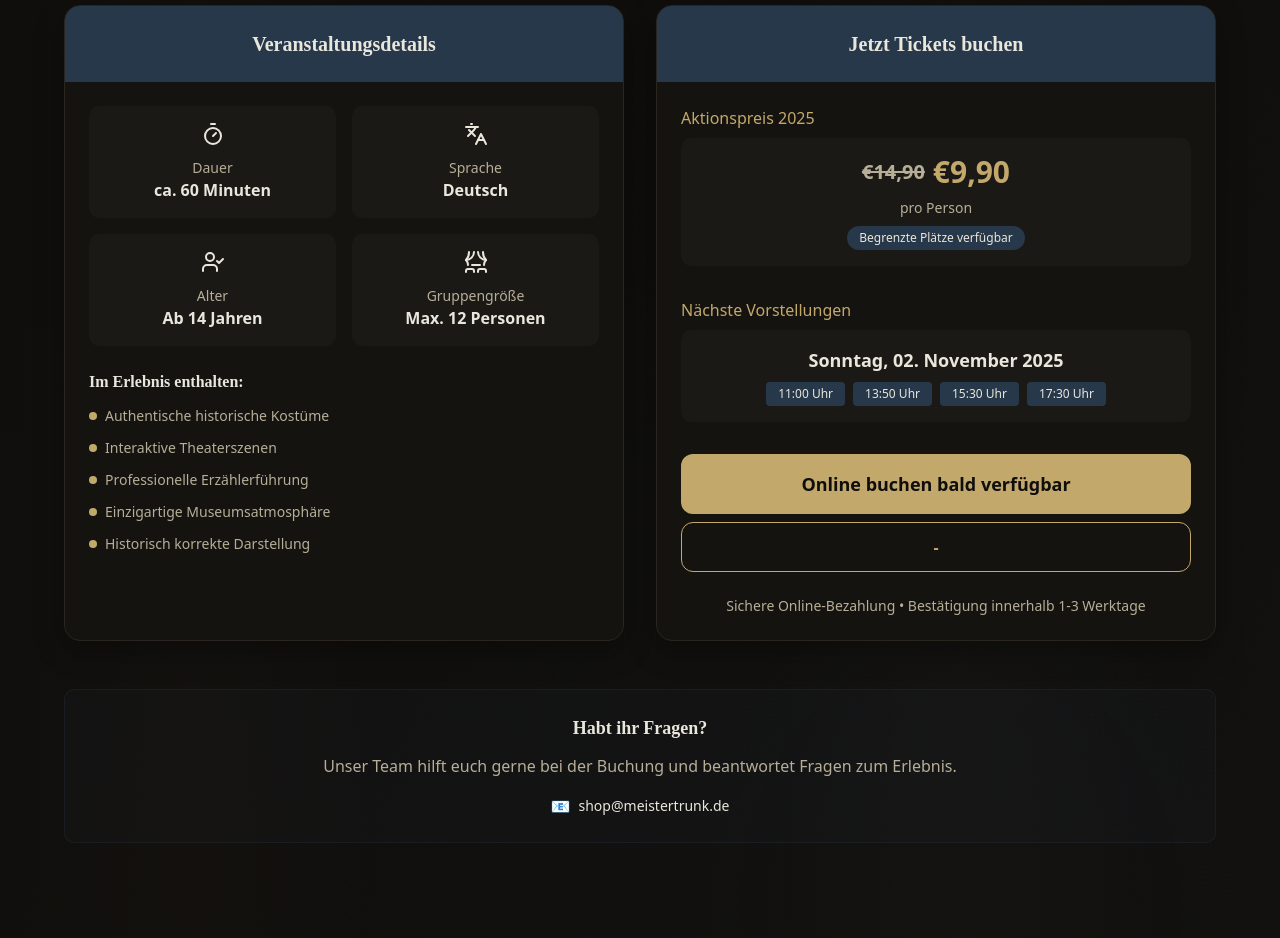
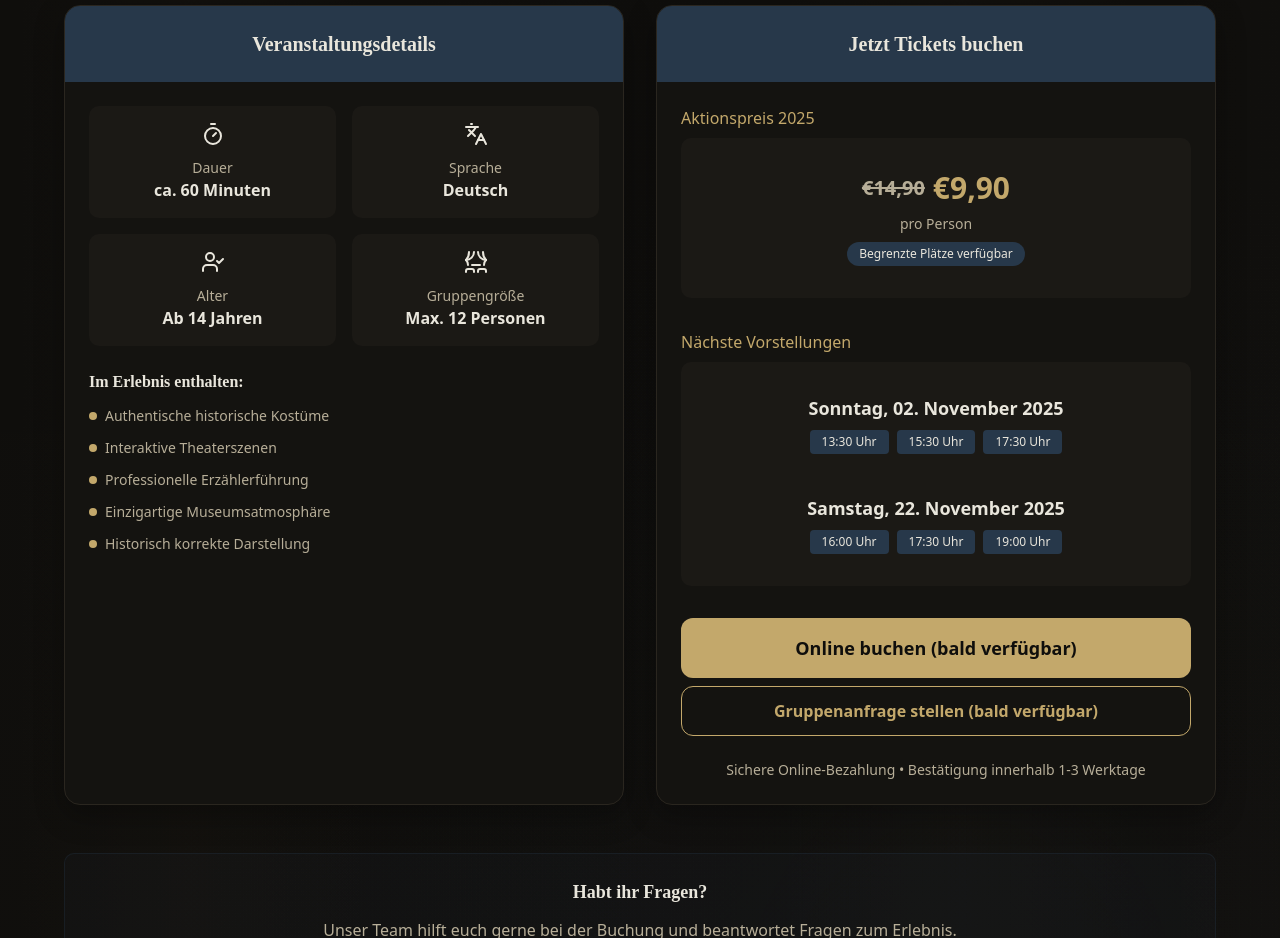
Before and after one commit to yuzl/rothenburg.anno1631, an Astro site: page / in a window 1280 px wide. Shown: the part 3600-4538 px from the top of the page. Built offline with nearby package versions, Linux system fonts and the light colour scheme; Astro itself is replaced by a stand-in of ours; a web font is replaced by a local one.

Commit message:
feat: remove hero background image, update booking button state, and adjust upcoming shows content

```diff
--- a/src/components/landingpage.tsx
+++ b/src/components/landingpage.tsx
@@ -36,12 +36,6 @@ const LandingPage: React.FC = () => {
         behavior: 'smooth',
       });
     }
-  };
-
-  const handleBooking = () => {
-    if (!isClient) return;
-
-    window.open('https://www.google.com', '_blank');
   };
 
   return (
@@ -402,7 +396,7 @@ const LandingPage: React.FC = () => {
                     {content.tickets.discountLabel}
                   </div>
                   <div
-                    className="mb-8 rounded-lg p-4 text-center"
+                    className="mb-8 rounded-lg px-4 py-8 text-center"
                     style={{ backgroundColor: '#1b1915' }}
                   >
                     <div className="text-center">
@@ -434,10 +428,10 @@ const LandingPage: React.FC = () => {
                       {content.tickets.upcomingShowsLabel}
                     </div>
                     <div
-                      className="mb-8 rounded-lg p-4 text-center"
+                      className="mb-8 rounded-lg px-4 py-8 text-center"
                       style={{ backgroundColor: '#1b1915' }}
                     >
-                      <div className="space-y-4">
+                      <div className="space-y-10">
                         {content.tickets.upcomingShows.map((show, index) => (
                           <div key={index}>
                             <div
@@ -462,7 +456,7 @@ const LandingPage: React.FC = () => {
                       </div>
                     </div>
                     <button
-                      onClick={() => handleBooking()}
+                      disabled
                       className="w-full cursor-pointer text-lg font-semibold transition-all duration-300 hover:scale-105"
                       style={{
                         backgroundColor: '#c3a86b',
@@ -475,6 +469,7 @@ const LandingPage: React.FC = () => {
                     </button>
 
                     <button
+                      disabled
                       className="w-full cursor-pointer transition-all duration-300 hover:scale-105"
                       style={{
                         border: '1px solid #c3a86b',
--- a/src/content/landing-page-content.ts
+++ b/src/content/landing-page-content.ts
@@ -70,11 +70,15 @@ export const content = {
     upcomingShows: [
       {
         date: 'Sonntag, 02. November 2025',
-        timeSlots: ['11:00 Uhr', '13:50 Uhr', '15:30 Uhr', '17:30 Uhr'],
+        timeSlots: ['13:30 Uhr', '15:30 Uhr', '17:30 Uhr'],
+      },
+      {
+        date: 'Samstag, 22. November 2025',
+        timeSlots: ['16:00 Uhr', '17:30 Uhr', '19:00 Uhr'],
       },
     ],
-    primaryButton: 'Online buchen bald verfügbar', // Tickets online buchen
-    secondaryButton: '-', // Gruppenanfrage stellen
+    primaryButton: 'Online buchen (bald verfügbar)', // Tickets online buchen
+    secondaryButton: 'Gruppenanfrage stellen (bald verfügbar)', // Gruppenanfrage stellen
     trustInfo: 'Sichere Online-Bezahlung • Bestätigung innerhalb 1-3 Werktage',
     contact: {
       title: 'Habt ihr Fragen?',
```
Also changed, not shown: 1 other file.
